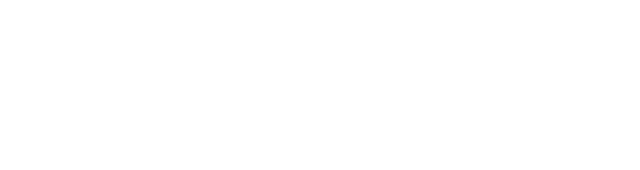
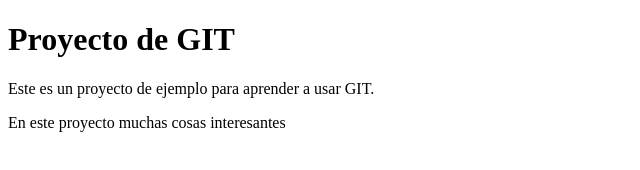
Before and after one commit to romoby/curso_de_git, a plain HTML site: page index.html in a window 1280 px wide. Shown: the whole page, without its empty margins (0-640 px from the left). Drawn offline with Linux system fonts and the light colour scheme.

Commit message:
Se realizaron modificaciones en el código html

```diff
--- a/index.html
+++ b/index.html
@@ -6,6 +6,9 @@
     <title>Proyecto de GIT</title>
 </head>
 <body>
+    <h1>Proyecto de GIT</h1>
+    <p>Este es un proyecto de ejemplo para aprender a usar GIT.</p>
+    <p>En este proyecto muchas cosas interesantes</p>
 
 </body>
 </html>
```
